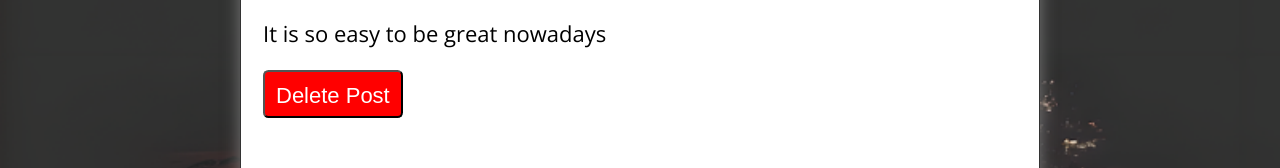
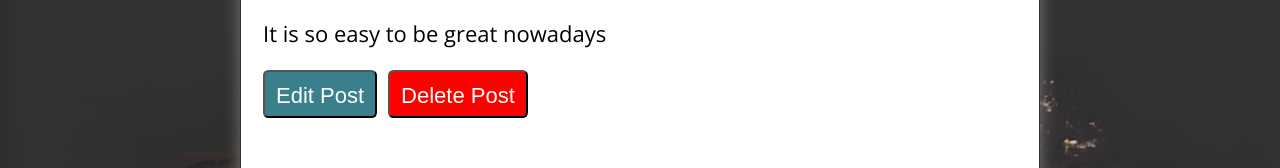
Before and after one commit to lehung2022/react-c19, a React (Vite) app: page /post/1 in a window 1280 px wide. Shown: the part 191-359 px from the top of the page. Built offline with nearby package versions, Linux system fonts and the light colour scheme; data requests are answered from the project's data file.

Commit message:
fixed the post page, edit button, and the colors

```diff
--- a/data/db.json
+++ b/data/db.json
@@ -39,7 +39,7 @@
     {
       "id": 7,
       "title": "Mortal Kombat 1",
-      "datetime": "June 30, 2023 1:53:18 PM",
+      "datetime": "June 30, 2023 11:41:59 PM",
       "body": "There are new things, new information about this new game, Mortal Kombat 1(2023 version), that Ed Boon and Netherrealm Studios just published recently.\nThis game takes place after the event of Mortal Kombat 11 Aftermath.\nIn that game, Fire God Kang Liu defeated Shang Tsung in a one-on-one match, resulting in Kang Liu defeating Shang Tsung, crafted the new timeline, and Kang Liu returned to the era of the Great Kung Lao, Kung Lao's ancestor.\nAnd, Raiden also joined Kang Liu in this quest, too."
     },
     {
@@ -47,12 +47,6 @@
       "title": "Warrior",
       "datetime": "June 30, 2023 2:05:33 PM",
       "body": "Season 3 of this show has begun yesterday"
-    },
-    {
-      "id": 9,
-      "title": "Manga Reading",
-      "datetime": "June 30, 2023 2:13:27 PM",
-      "body": "This thing is banned for a week now. I have violated the rules I set up, so I have to face the punishment.\nUntil the end of next Thursday, I will not be able to read any new chapters of any Mangas"
     }
   ]
 }
--- a/src/components/edit/EditPost.jsx
+++ b/src/components/edit/EditPost.jsx
@@ -5,7 +5,7 @@ const EditPost = ({
     posts, handleEdit, editBody, setEditBody, editTitle, setEditTitle
 }) => {
     const { id } = useParams();
-    const post = posts.find(post => (post.id).toString() === id);
+    const post = posts?.find(post => (post?.id)?.toString() === id);
 
     useEffect(() => {
         if (post) {
--- a/src/components/posts/PostPage.jsx
+++ b/src/components/posts/PostPage.jsx
@@ -11,7 +11,8 @@ const PostPage = ({ posts, handleDelete }) => {
             <h2>{post?.title}</h2>
             <p className="postDate">{post?.datetime}</p>
             <p className="postBody">{post?.body}</p>
-            <button onClick={() => handleDelete(post?.id)}>
+            <Link to={`/edit/${post.id}`}><button className="editButton">Edit Post</button></Link>
+            <button className="deleteButton" onClick={() => handleDelete(post.id)}>
               Delete Post
             </button>
           </>
--- a/src/index.css
+++ b/src/index.css
@@ -223,10 +223,18 @@ body {
   min-width: 48px;
   border-radius: 0.25rem;
   padding: 0.5rem;
+  margin-right: 0.5rem;
   font-size: 1rem;
-  background-color: red;
   color: #fff;
   cursor: pointer;
+}
+
+.deleteButton {
+  background-color: red;
+}
+
+.editButton {
+  background-color: #39808c;
 }
 
 /* For Home and Post */
```
